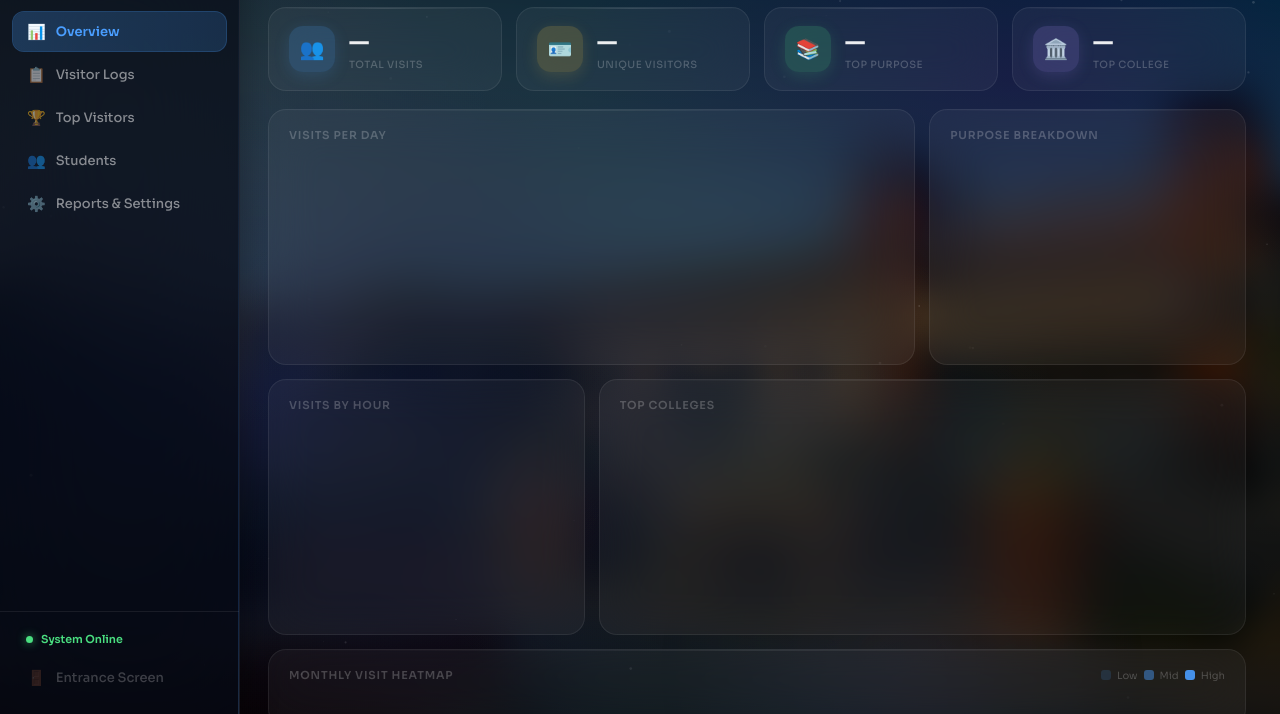
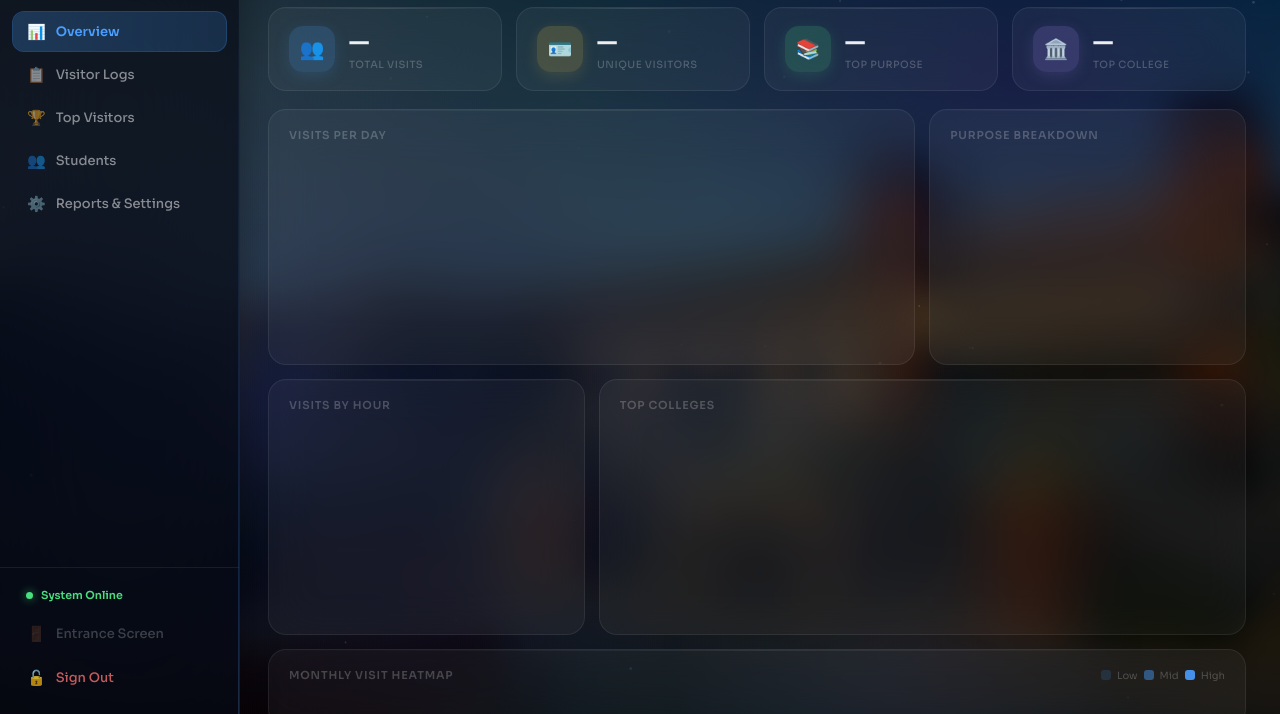
Before and after one commit to jorusjunio/neu-library-system, a website: page admin/dashboard.html in a window 1280 px wide. Shown: the part 86-800 px from the top of the page. Drawn offline with nearby package versions, Linux system fonts and the light colour scheme; no server answers; animation ran at ten frames a second.

Commit message:
Add logout button to admin sidebar

```diff
--- a/admin/dashboard.html
+++ b/admin/dashboard.html
@@ -50,6 +50,9 @@
   </div>
   <a class="nav-item entrance-link" href="/entrance/index.html">
     <span class="nav-icon">🚪</span><span>Entrance Screen</span>
+  </a>
+  <a class="nav-item" href="/logout" style="color:rgba(248,113,113,0.8);">
+    <span class="nav-icon">🔓</span><span>Sign Out</span>
   </a>
 </div>
   </aside>
```
Lines whose indentation alone changed are shown as unchanged.
